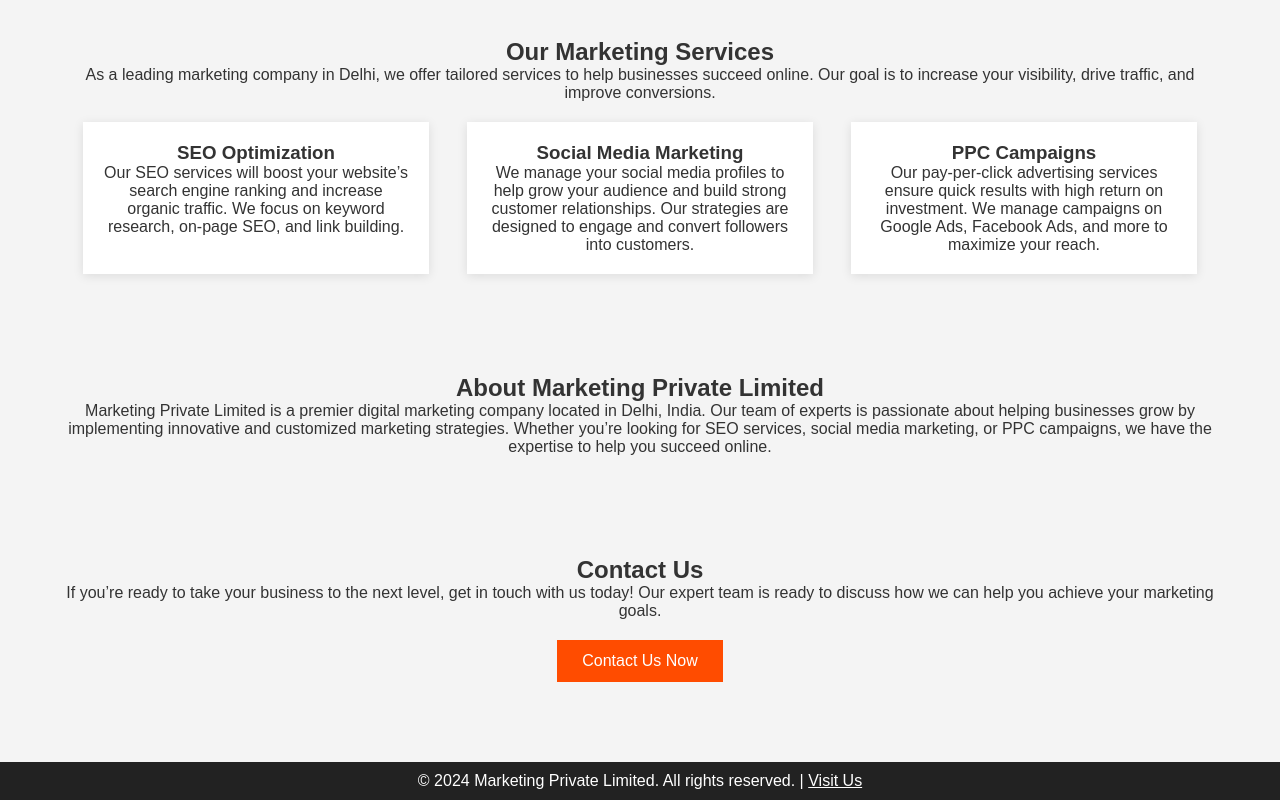
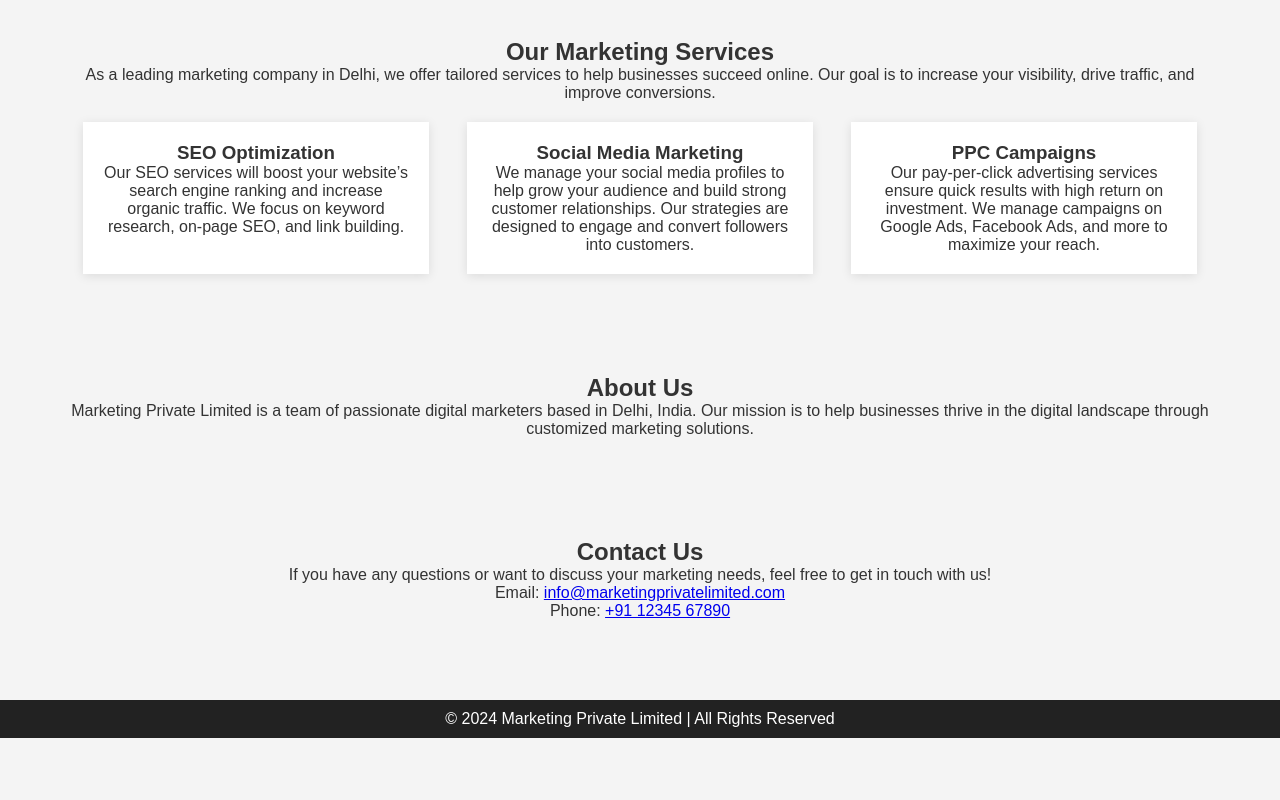
Before and after one commit to thesurajdev/marketing-private-limited, a plain HTML site: page index.html in a window 1280 px wide. Shown: the part 577-1377 px from the top of the page. After the commit the page ends 1315 px from the top, so only its background shows below. Drawn offline with Linux system fonts and the light colour scheme.

Commit message:
Update index.html

```diff
--- a/index.html
+++ b/index.html
@@ -7,6 +7,8 @@
     <meta name="keywords" content="Marketing Company, Digital Marketing, SEO, Marketing Company in Delhi, Social Media Marketing, PPC, Online Marketing, Marketing Agency India">
     <meta name="author" content="Marketing Private Limited">
     <title>Marketing Private Limited - Leading Marketing Company in Delhi, India</title>
+
+    <link rel="canonical" href="https://marketingprivatelimited.com/" />
 
     <!-- Open Graph / Facebook -->
     <meta property="og:type" content="website">
@@ -213,36 +215,22 @@
 
     <section id="about" class="about">
         <div class="container">
-            <h2>About Marketing Private Limited</h2>
-            <p>Marketing Private Limited is a premier digital marketing company located in Delhi, India. Our team of experts is passionate about helping businesses grow by implementing innovative and customized marketing strategies. Whether you’re looking for SEO services, social media marketing, or PPC campaigns, we have the expertise to help you succeed online.</p>
+            <h2>About Us</h2>
+            <p>Marketing Private Limited is a team of passionate digital marketers based in Delhi, India. Our mission is to help businesses thrive in the digital landscape through customized marketing solutions.</p>
         </div>
     </section>
 
     <section id="contact" class="contact">
         <div class="container">
             <h2>Contact Us</h2>
-            <p>If you’re ready to take your business to the next level, get in touch with us today! Our expert team is ready to discuss how we can help you achieve your marketing goals.</p>
-            <a href="https://adzola.in/" class="cta-btn">Contact Us Now</a>
+            <p>If you have any questions or want to discuss your marketing needs, feel free to get in touch with us!</p>
+            <p>Email: <a href="mailto:info@marketingprivatelimited.com">info@marketingprivatelimited.com</a></p>
+            <p>Phone: <a href="tel:+911234567890">+91 12345 67890</a></p>
         </div>
     </section>
 
     <footer>
-        <div class="container">
-            <p>&copy; 2024 Marketing Private Limited. All rights reserved. | <a href="https://adzola.in/" style="color: #fff; text-decoration: underline;">Visit Us</a></p>
-        </div>
+        <p>&copy; 2024 Marketing Private Limited | All Rights Reserved</p>
     </footer>
-
-    <script>
-        // Smooth scrolling for anchor links
-        document.querySelectorAll('a[href^="#"]').forEach(anchor => {
-            anchor.addEventListener('click', function (e) {
-                e.preventDefault();
-
-                document.querySelector(this.getAttribute('href')).scrollIntoView({
-                    behavior: 'smooth'
-                });
-            });
-        });
-    </script>
 </body>
 </html>
```
